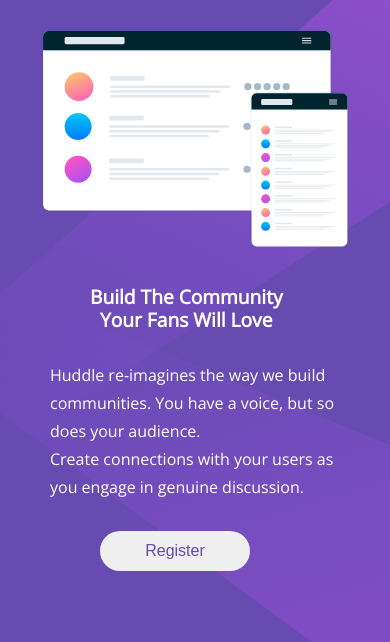
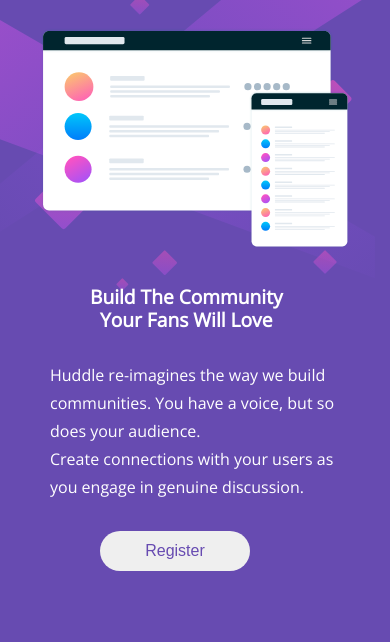
Before and after one commit to Drhay1/Huddle, a plain HTML site: page index.html in a window 390 px wide. Shown: the part 82-724 px from the top of the page. Drawn offline with nearby package versions, Linux system fonts and the light colour scheme.

Commit message:
mobile svg
mobile background display changed

```diff
--- a/css/styles.scss
+++ b/css/styles.scss
@@ -98,7 +98,7 @@
 @media (max-width: 768px) {
     body {
         font-family: $font-body;
-        background: url(../images/bg-desktop.svg) no-repeat;
+        background: url(../images/bg-mobile.svg) no-repeat;
         padding: 40px;
         font-size: 1.5em;
         height: 100vh;
```
Also changed, not shown: css/styles.css, 1 other file.
